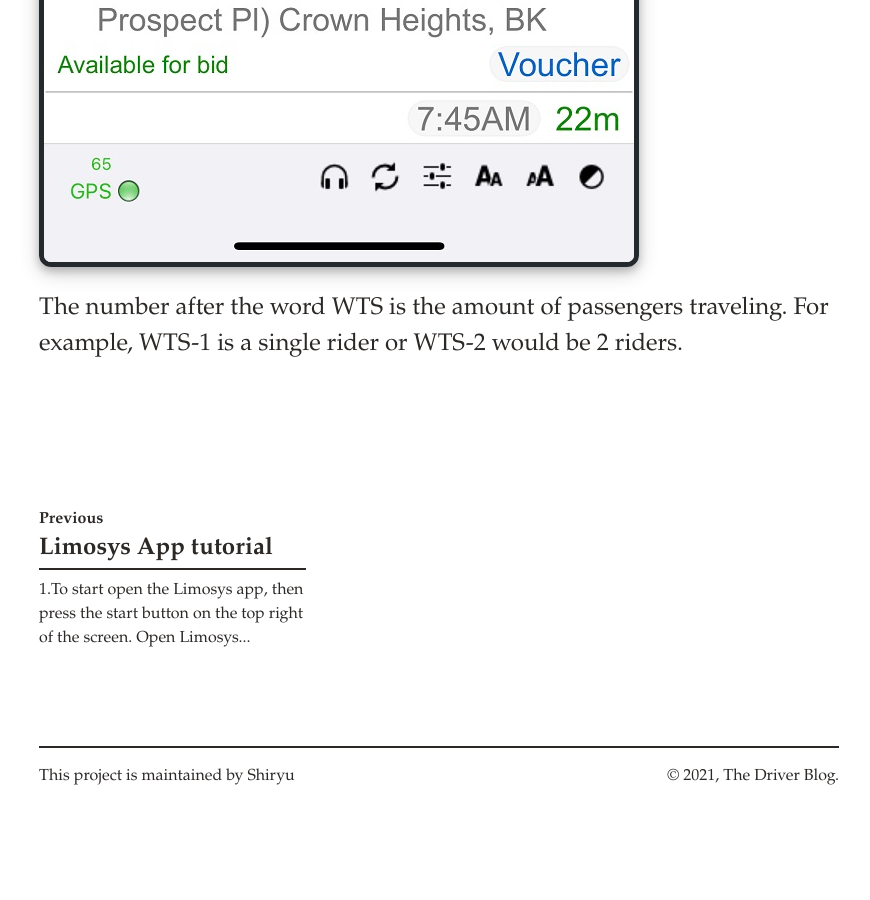
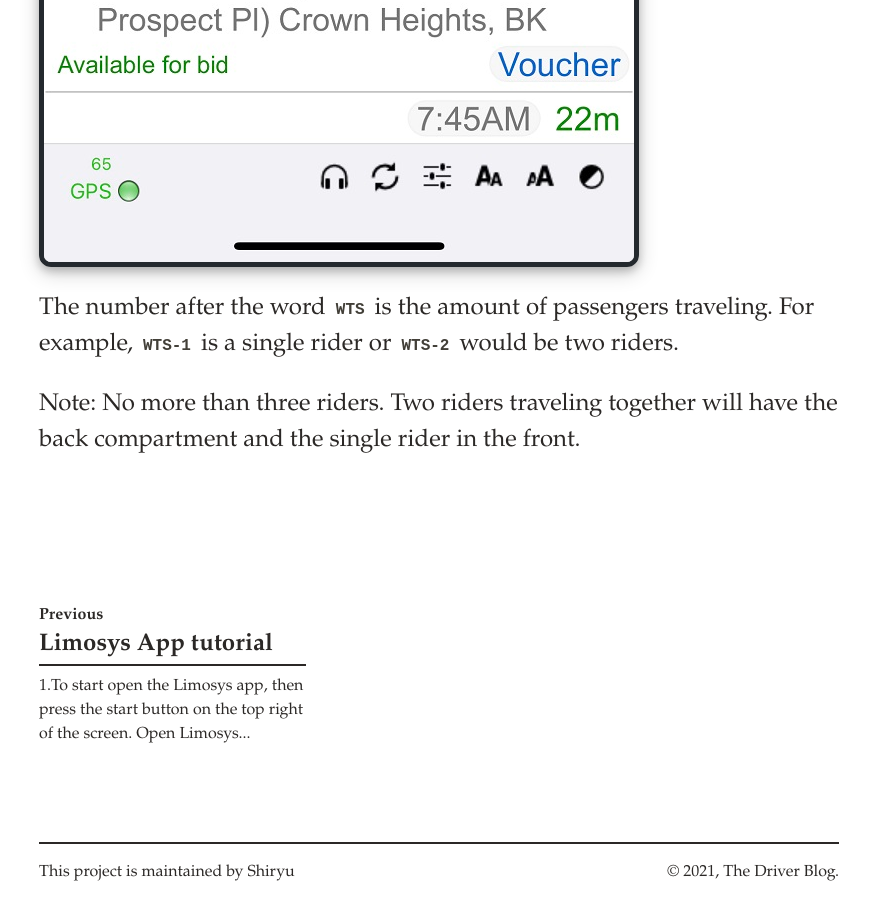
Before and after one commit to brd-blog/info-site, a Jekyll site: the page built from _posts/2021-10-26-wts-rides.md, in a window 1280 px wide and 900 px high, scrolled down 1765 px. Shown: the whole window, without its empty margins (201-1071 px from the left). Built offline with Jekyll 4.4.1, drawn with Linux system fonts in a browser that asks for light colours; nearby versions of some CDN libraries; before the commit the page ends 2569 px from its top, so only the background shows below that; some of the changed text lies outside the part shown.

Commit message:
Updated wts post

```diff
--- a/_posts/2021-10-26-wts-rides.md
+++ b/_posts/2021-10-26-wts-rides.md
@@ -8,8 +8,10 @@ tags: limosys
 
 > Willing to share rides (WTS).
 
-All trips tagged with the letters WTS are trips that you could request as a driver for multi loading.
+All trips tagged with the letters **`WTS`** are trips that you could request as a driver for multi-loading.
 
 ![screenshot]({{site.baseurl}}/images/wts.png)
 
-The number after the word WTS is the amount of passengers traveling. For example, WTS-1 is a single rider or WTS-2 would be 2 riders.
+The number after the word **`WTS`** is the amount of passengers traveling. For example, **`WTS-1`** is a single rider or **`WTS-2`** would be two riders.
+
+Note: No more than three riders. Two riders traveling together will have the back compartment and the single rider in the front.
```
